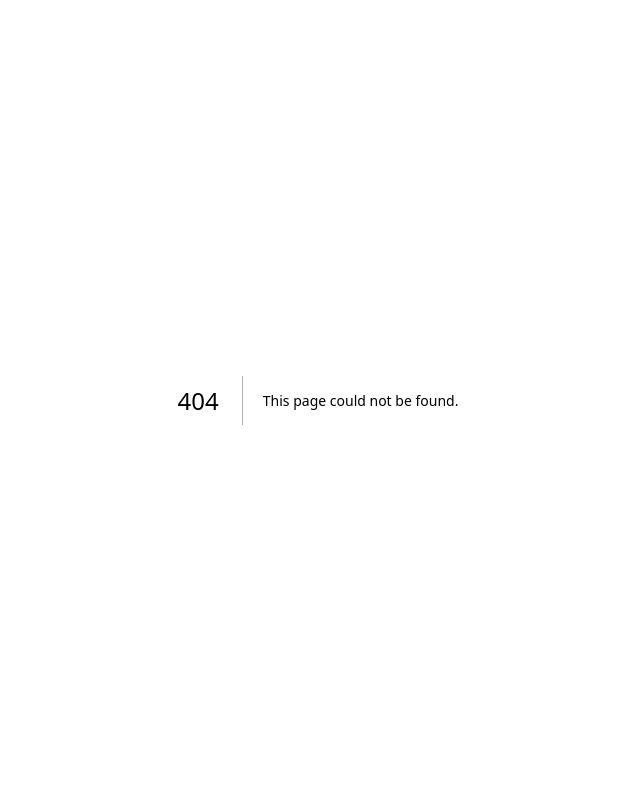
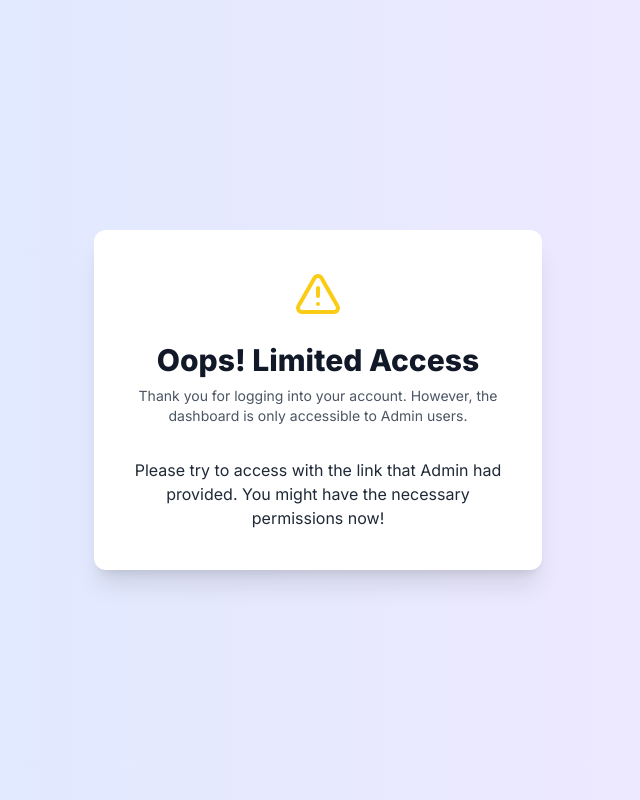
Before and after one commit to ridamsinghal25/Notes-Feedback, a Next.js app: page /access-denied in a window 1280 px wide. Before the commit this address had no page. Shown: the whole page, without its empty margins (322-962 px from the left). Built offline with nearby package versions, Linux system fonts and the light colour scheme.

Commit message:
add access denied page to codebase

```diff
--- /dev/null
+++ b/src/app/(app)/access-denied/page.tsx
@@ -0,0 +1,26 @@
+import { AlertTriangle } from "lucide-react";
+
+export default function AccessDeniedPage() {
+  return (
+    <div className="min-h-screen flex items-center justify-center bg-gradient-to-r from-blue-100 to-purple-100">
+      <div className="max-w-md w-full space-y-8 p-10 bg-white shadow-xl rounded-xl">
+        <div className="text-center">
+          <AlertTriangle className="mx-auto h-12 w-12 text-yellow-400" />
+          <h2 className="mt-6 text-3xl font-extrabold text-gray-900">
+            Oops! Limited Access
+          </h2>
+          <p className="mt-2 text-sm text-gray-600">
+            Thank you for logging into your account. However, the dashboard is
+            only accessible to Admin users.
+          </p>
+        </div>
+        <div className="mt-8 space-y-6 text-center">
+          <p className="text-md text-gray-800">
+            Please try to access with the link that Admin had provided. You
+            might have the necessary permissions now!
+          </p>
+        </div>
+      </div>
+    </div>
+  );
+}
```
